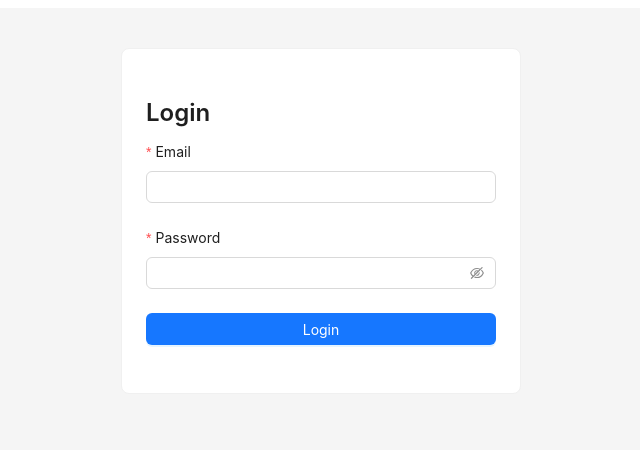
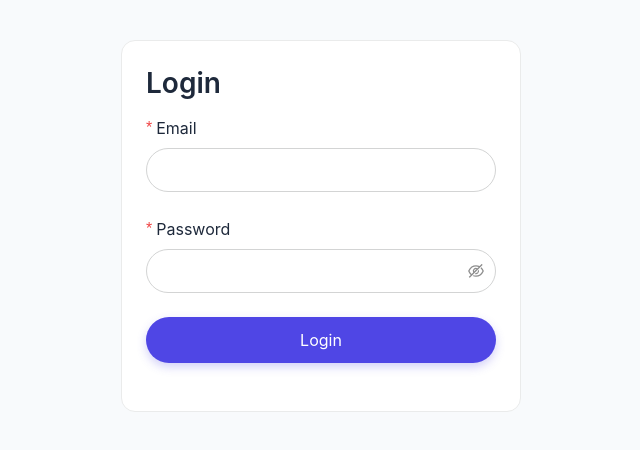
Before and after one commit to LizavetaSobaleva/Shoe-store, a React (Vite) app in the folder client/: page /login in a window 1280 px wide. Shown: the top 450 px of the page, without its empty margins (319-959 px from the left). Built offline with nearby package versions, Linux system fonts and the light colour scheme.

Commit message:
Add custom Ant Design theme

```diff
--- /dev/null
+++ b/client/src/theme.ts
@@ -0,0 +1,63 @@
+import { ThemeConfig } from "antd";
+
+export const antTheme: ThemeConfig = {
+  token: {
+    colorPrimary: "#4F46E5",
+    colorInfo: "#8B5CF6",
+    colorSuccess: "#22c55e",
+    colorWarning: "#f59e0b",
+    colorError: "#ef4444",
+
+    colorBgBase: "#F8FAFC",
+    colorBgLayout: "#F8FAFC",
+    colorBgContainer: "#FFFFFF",
+
+    fontSize: 16,
+    colorText: "#1E293B",
+
+    borderRadius: 12,
+    controlHeight: 44,
+  },
+
+  components: {
+    Button: {
+      borderRadius: 24,
+      controlHeight: 46,
+      colorPrimary: "#4F46E5",
+      colorPrimaryHover: "#6366F1",
+      colorPrimaryActive: "#4338CA",
+      primaryShadow: "0 4px 10px rgba(79,70,229,0.25)",
+    },
+
+    Card: {
+      borderRadius: 16,
+      paddingLG: 24,
+      boxShadowTertiary: "0 4px 20px rgba(0,0,0,0.06)",
+    },
+
+    Input: {
+      borderRadius: 24,
+      activeBorderColor: "#4F46E5",
+      hoverBorderColor: "#4F46E5",
+    },
+
+    Table: {
+      borderRadius: 12,
+      headerBg: "#F1F5F9",
+      rowHoverBg: "#EEF2FF",
+    },
+
+    Modal: {
+      borderRadius: 20,
+      headerBg: "#FFFFFF",
+      contentBg: "#FFFFFF",
+    },
+
+    Tabs: {
+      cardBg: "#FFFFFF",
+      itemHoverColor: "#4F46E5",
+      itemSelectedColor: "#4F46E5",
+      inkBarColor: "#4F46E5",
+    },
+  },
+};
```
Also changed, not shown: client/src/main.tsx (+6 -1 lines).
